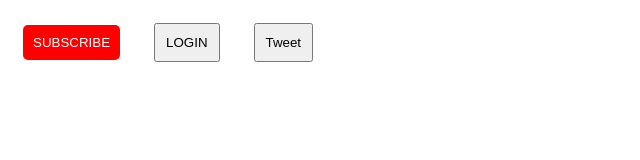
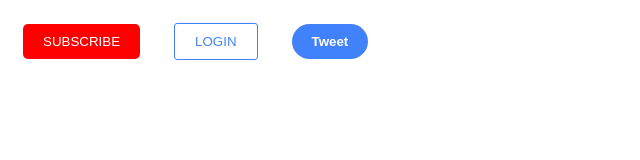
Before and after one commit to acpagani/front-end-2024, a plain HTML site: page aula1/index1.html in a window 1280 px wide. Shown: the whole page, without its empty margins (0-640 px from the left). Drawn offline with Linux system fonts and the light colour scheme.

Commit message:
Adding transitions to buttons
Added transitions and new formats.

```diff
--- a/aula1/style1.css
+++ b/aula1/style1.css
@@ -1,7 +1,11 @@
 .default {
     margin: 15px;
-    padding: 10px;
+    padding: 10px 20px;
+    transition: all 0.3s;
+    cursor: pointer;
 }
+
+/* BOTÃO YOUTUBE */
 
 .btn__yt {
     background-color: red;
@@ -11,6 +15,52 @@
 }
 
 .btn__yt:hover {
-    opacity: 50%;
-    transition: step-end;
+    opacity: 70%;
+
 }
+
+.btn__yt:active {
+    opacity: 30%;
+}
+
+/* BOTÃO GOOGLE */
+
+.btn__ggl {
+    background-color: white;
+    color: #4182fa;
+    border-radius: 3px;
+    border: 1px solid #4182fa;
+    /* border-width: 1px;
+    border-style: dashed;
+    border-color: #4182fa; */
+}
+
+.btn__ggl:hover {
+    background-color: #4182fa;
+    color: white;
+}
+
+.btn__ggl:active {
+    background-color: #4182fa;
+    color: white;
+    opacity: 70%;
+}
+
+/* BOTÃO TWITTER */
+
+.btn__twt {
+    background-color: #4182fa;
+    color: white;
+    font-weight: 900;
+    border: none;
+    border-radius: 20px;
+}
+
+.btn__twt:hover {
+    box-shadow: 5px 5px 20px rgba(0, 0, 0, 0.507);
+}
+
+.btn__twt:active {
+    opacity: 70%;
+    box-shadow: none;
+}
```
